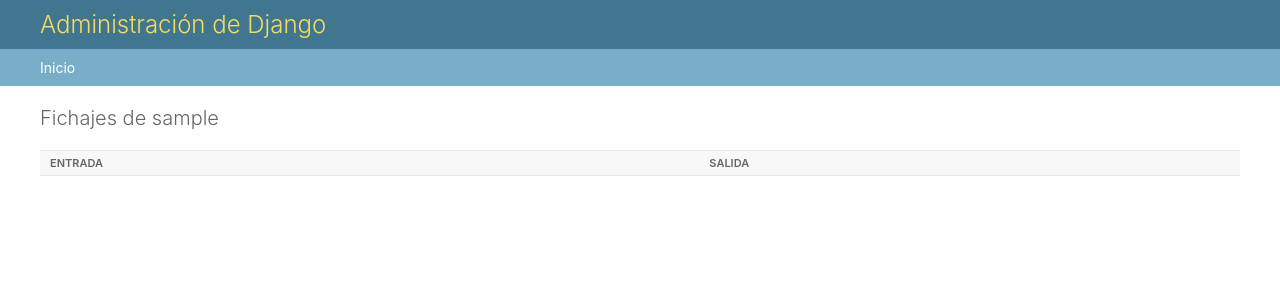
After one commit to jairochapela/fichajes, a Django app: page /fichajes_usuario/1 in a window 1280 px wide. The commit adds this page. Shown: the top 300 px of the page. Run offline with Django 4.2, Linux system fonts and the light colour scheme; the visitor is signed in with stand-in values (Sample User, id 1); data comes from the database, SQL or seed files in the repository; data that the repository does not hold is empty.

Commit message:
Fichajes de usuario

```diff
--- /dev/null
+++ b/fichajes/templates/fichajes_usuario.html
@@ -0,0 +1,30 @@
+{% extends 'admin/base_site.html' %}
+
+{% block content %}
+<h1>Fichajes de {{usuario}}</h1>
+
+<div class="results">
+    <table  style="width: 100%;">
+        <thead>
+            <tr>
+                <th>Entrada</th>
+                <th>Salida</th>
+            </tr>
+        </thead>
+        <tbody>
+            {% for f in fichajes %}
+            <tr>
+                <td>{{f.entrada|date:"d/m/Y H:i"}}</td>
+                <td>
+                    {% if f.salida %}
+                    {{f.salida|date:"d/m/Y H:i"}}
+                    {% else %}
+                    No registrada aún
+                    {% endif %}
+                </td>
+            </tr>
+            {% endfor %}
+        </tbody>
+    </table>
+</div>
+{% endblock %}
--- a/fichajes/views.py
+++ b/fichajes/views.py
@@ -5,6 +5,8 @@ from django.views import View
 from fichajes.forms import EntradaForm, SalidaForm
 from fichajes.models import Fichaje
 from django.contrib.auth.decorators import login_required
+from django.contrib.admin.views.decorators import staff_member_required
+from django.contrib.auth.models import User
 
 # Create your views here.
 def hola(request):
@@ -80,7 +82,18 @@ class SalidaView(View):
 def mis_fichajes(request):
     fichajes = Fichaje.objects\
         .filter(usuario=request.user).all()
-    return render(request,'mis_fichajes.html', {
+    return render(request, 'mis_fichajes.html', {
         'usuario': request.user,
         'fichajes': fichajes
     })
+
+
+@staff_member_required
+def fichajes_de_usuario(request, usuario_id):
+    usuario = User.objects.get(pk=usuario_id)
+    fichajes = Fichaje.objects\
+        .filter(usuario=usuario).all()
+    return render(request,'fichajes_usuario.html',{
+        'usuario': usuario,
+        'fichajes': fichajes
+    })
--- a/hola/settings.py
+++ b/hola/settings.py
@@ -77,10 +77,10 @@ WSGI_APPLICATION = 'hola.wsgi.application'
 DATABASES = {
     'default': {
         'ENGINE': 'django.db.backends.mysql',
-        'NAME': 'fichajes1',
+        'NAME': 'holadb',
         'HOST': '127.0.0.1',
-        'USER': 'jairo',
-        'PASSWORD': 'aaa',
+        'USER': 'root',
+        'PASSWORD': 'abc123.',
         'PORT': '3306'
     }
 }
--- a/hola/urls.py
+++ b/hola/urls.py
@@ -15,7 +15,7 @@ Including another URLconf
 """
 from django.contrib import admin
 from django.urls import path, include
-from fichajes.views import EntradaView, SalidaView, estado_fichaje, hola, mis_fichajes
+from fichajes.views import EntradaView, SalidaView, estado_fichaje, fichajes_de_usuario, hola, mis_fichajes
 
 urlpatterns = [
     path('', hola, name="portada"),
@@ -24,5 +24,6 @@ urlpatterns = [
     path('estado/<int:usuario_id>', estado_fichaje, name="estado"),
     path('admin/', admin.site.urls),
     path('fichajes', mis_fichajes, name='fichajes'),
-    path('accounts/', include('django.contrib.auth.urls'))
+    path('accounts/', include('django.contrib.auth.urls')),
+    path('fichajes_usuario/<int:usuario_id>', fichajes_de_usuario, name='fichajes_de_usuario')
 ]
```
Also changed, not shown: fichajes/admin.py (+21 -1 lines), fichajes/templates/base.html (+10 -0 lines), fichajes/templates/mis_fichajes.html (+8 -2 lines).
